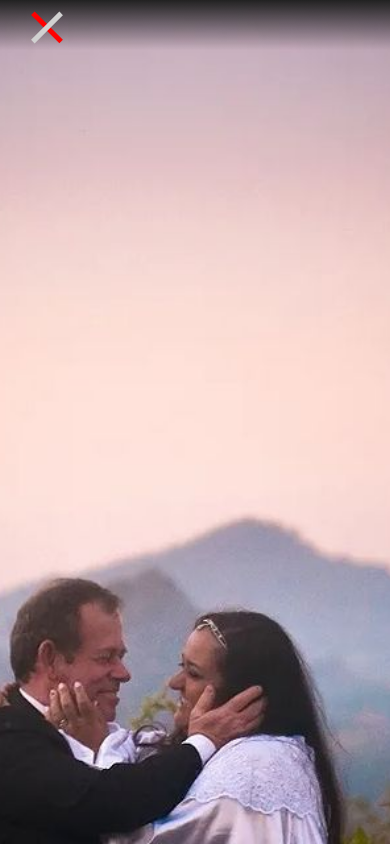
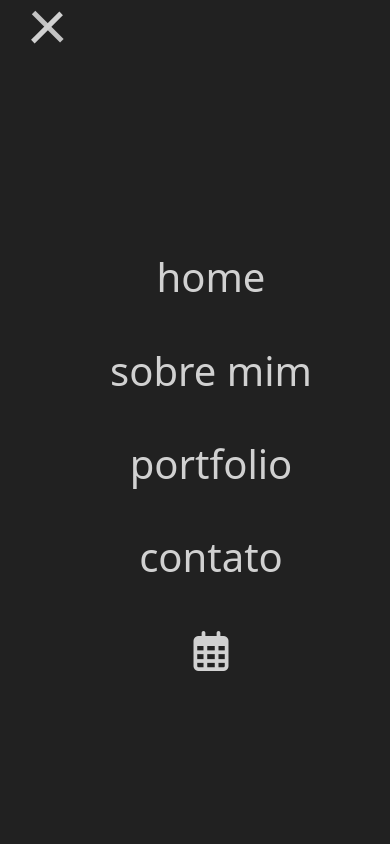
Before and after one commit to mateustarouco/VanessaWeberPhote, a plain HTML site: page index.html in a window 390 px wide. Both pictures are taken after a click on the element 37 px from the left and 30 px from the top of the page. Shown: the top 844 px of the page. Drawn offline with nearby package versions, Linux system fonts and the light colour scheme; a web font is replaced by a local one.

Commit message:
menu hamburger pronto

```diff
--- a/assets/js/menu.js
+++ b/assets/js/menu.js
@@ -3,11 +3,15 @@ function abrir(){
         document.getElementById('bar-1').classList.value = 'bar-1-1'
         document.getElementById('bar-2').classList.value = 'bar-2-1'
         document.getElementById('bar-3').classList.value = 'bar-3-1'
-        //document.getElementById('conteudo').classList.value = 'conteudo-lt'
+        document.getElementById('conteudo').classList.value = 'menu-open'
+        document.getElementById('body').classList.value = 'hiden'
+        document.getElementById('menu-mobile').classList.value = 'bg-bk'
     }else{
         document.getElementById('bar-1').classList.value = 'bar-1'
         document.getElementById('bar-2').classList.value = 'bar-2'
         document.getElementById('bar-3').classList.value = 'bar-3'
-        //document.getElementById('conteudo').classList.value = 'none'
+        document.getElementById('conteudo').classList.value = 'none'
+        document.getElementById('menu-mobile').classList.value = ''
+        document.getElementById('body').classList.value = ''
     }
 }
--- a/assets/style.scss
+++ b/assets/style.scss
@@ -328,26 +328,62 @@ footer:before {
       .bar-1-1{
         height: 5px;
         width: 40px;
-        transform: rotate(45deg) translate3d(7px,7px,0);
-        background: red;
+        transform: rotate(225deg) translate3d(-7px,-6px,0);
+        background: rgba(209, 209, 209, 0.92);
         margin-bottom: 5px;
-        transition: .3s;
+        transition: .6s;
       }
       .bar-2-1{
-        opacity: 0;
-        transition: .3s;
+        width: 0px;
+        transition: .4s;
       }
       .bar-3-1{
         height: 5px;
         background: #d1d1d1;
-        transform: rotate(-45deg);
+        transform: rotate(-225deg);
         margin-bottom: 5px;
-        transition: .3s;
+        transition: .5s;
         width: 40px;
       }
     }
+      .menu-open{
+        transition: .5s;
+        background-color: #212121;
+        height: 100vh;
+        display: flex;
+        align-items: center;
+        justify-content: center;
+        ul{
+          display: flex;
+          align-items: center;
+          justify-content: space-between;
+          list-style: none;
+          flex-direction: column;
+          li{
+            margin: 5%;
+            a{
+            text-decoration: none;
+              color: #d1d1d1;
+              font-size: 2.5rem;
+            }
+          }
+        }
+      }
+  }
+.hiden{
+  overflow: hidden;
+}
+  .none{
+    display: none;
+    transition: .5s;
+
+  }
+  .bg-bk{
+    background-color: #212121!important;
   }
 }
+
+
 
 @keyframes menu {
   0%{
--- a/index.html
+++ b/index.html
@@ -14,7 +14,7 @@
     <script src="https://kit.fontawesome.com/722c06f891.js" crossorigin="anonymous"></script>
     <link href="assets/style.css" rel="stylesheet">
 </head>
-<body>
+<body id="body">
 <menu>
     <div class="container">
         <div class="row">
@@ -44,21 +44,21 @@
             </div>
         </div>
     </div>
-    <!--
+<div class="none" id="conteudo">
     <div class="container">
         <div class="row">
             <div class="col ">
                 <ul>
-                    <li><a href="#header">home</a></li>
-                    <li><a href="#about">sobre mim</a></li>
-                    <li><a href="#portfolio">portfolio</a></li>
-                    <li><a href="#contact">contato</a></li>
-                    <li><a href="#"><i class="far fa-calendar-alt"></i></a></li>
+                    <li><a onclick="abrir()" href="#header">home</a></li>
+                    <li><a onclick="abrir()" href="#about">sobre mim</a></li>
+                    <li><a onclick="abrir()" href="#portfolio">portfolio</a></li>
+                    <li><a onclick="abrir()" href="#contact">contato</a></li>
+                    <li><a onclick="abrir()" href="#"><i class="far fa-calendar-alt"></i></a></li>
                 </ul>
             </div>
-
         </div>
-    </div>-->
+        </div>
+    </div>
 </div>
 
 
```
Also changed, not shown: assets/style.css, 1 other file.
